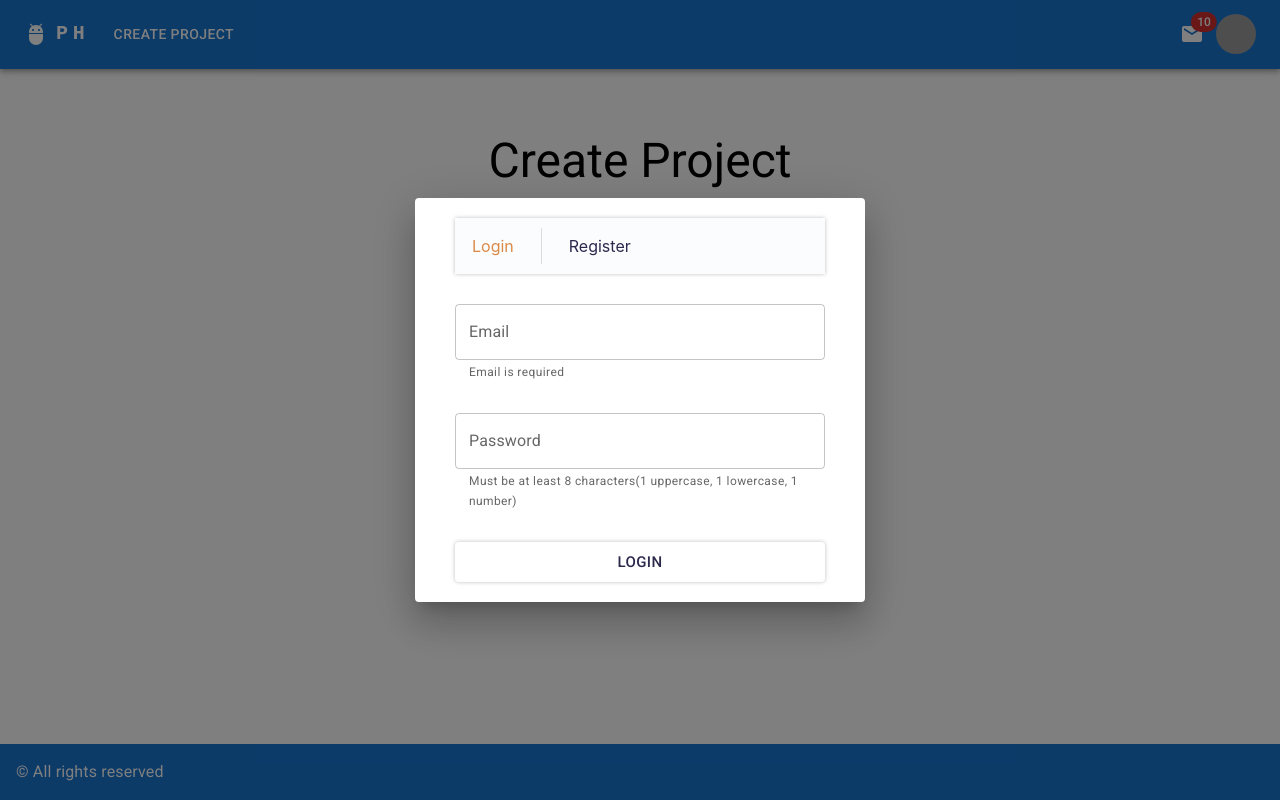
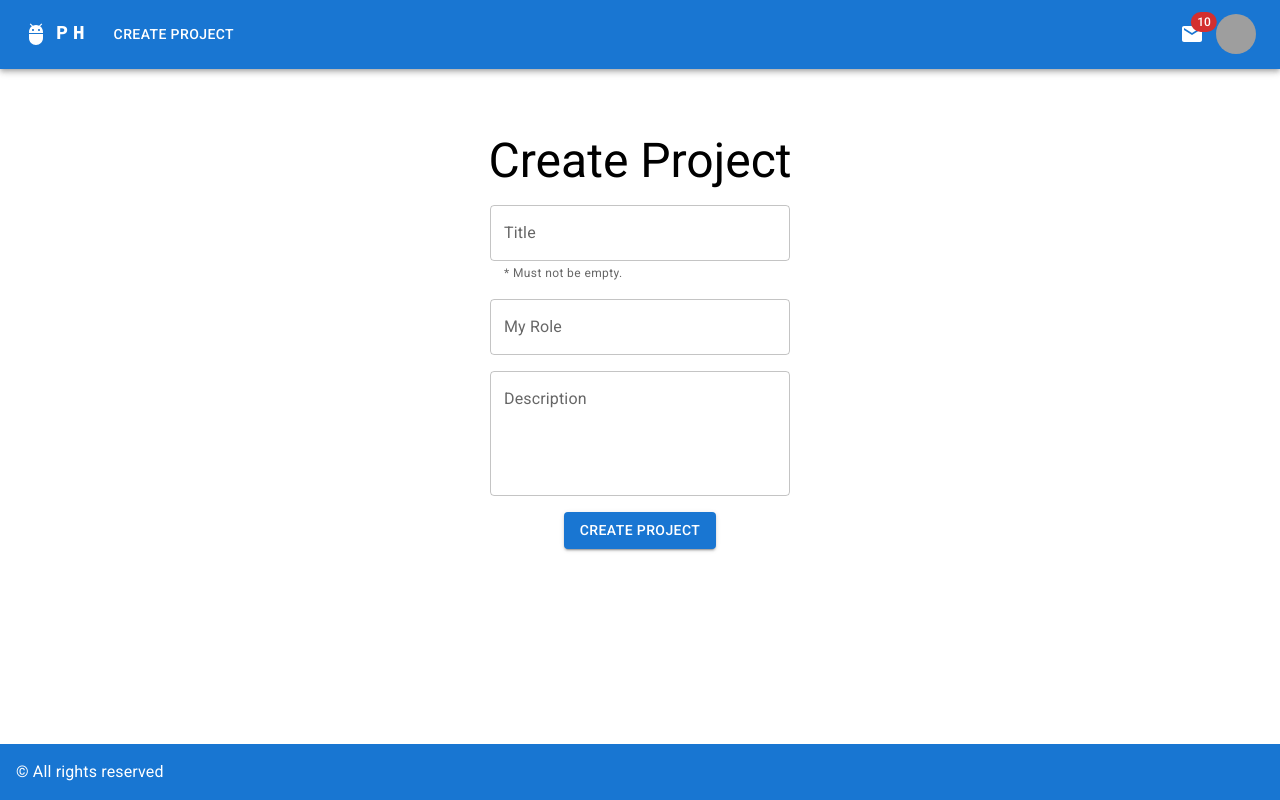
Before and after one commit to ProjectHub-edu/Web, a React (Vite) app: page /create-project in a window 1280 px wide. Built offline with nearby package versions, Linux system fonts and the light colour scheme; grey boxes are pictures that could not be loaded.

Commit message:
helper text for create project validation

```diff
--- a/src/App.tsx
+++ b/src/App.tsx
@@ -14,7 +14,7 @@ import { User } from "./types/User";
 import CreateProject from "./pages/CreateProject";
 
 function App() {
-  const [isOpen, setIsOpen] = useState(true);
+  const [isOpen, setIsOpen] = useState(false);
   const [user, setUser] = useState< User | null>(null);
 
   const closeModal = () => {
@@ -41,6 +41,8 @@ function App() {
         <Route path='*' element={<NotFound />} />
       </Routes>
       <Footer />
+
+      {/* Login Modal */}
       {isOpen &&
         createPortal(
           <Dialog open={isOpen} onClose={closeModal}>
--- a/src/index.scss
+++ /dev/null
@@ -1,13 +0,0 @@
-// @use "./utils/variables";
-
-* {
-    margin: 0;
-    box-sizing: border-box;
-    // color: white;
-    // font-family: ;
-}
-
-
-// body {
-//     background-color: variables.$secondary;
-// }
--- a/src/pages/CreateProject.tsx
+++ b/src/pages/CreateProject.tsx
@@ -4,6 +4,15 @@ import Input from '../features/projects/components/Input'
 import { Controller, useForm, useFormContext } from 'react-hook-form';
 import { Button, Card, TextField, Typography } from '@mui/material';
 import { Box, Container, Stack } from '@mui/system';
+
+
+const errorTypes = {
+  required: 'Must not be empty.',
+  pattern: 'Must contain only letters/numbers',
+  minLength: 'Minimum length of 3 characters'
+
+}
+
 
 interface ProjectData {
   title: string;
@@ -32,17 +41,18 @@ export default function CreateProject() {
           <TextField
             {...register("title", { required: true, minLength: 3, pattern: /^[A-Za-z0-9\s]+$/i })}
             error={errors?.title ? true : false}
-            helperText={errors?.title ? errors.title.message?.toString() : ''}
+            helperText={errors.title ? errorTypes[errors.title.type as keyof typeof errorTypes] : '* Must not be empty.'}
             sx={{
               minWidth: '300px'
             }}
-            label="Title*"
+            label="Title"
           />
         </Box>
         <Box>
           <TextField
             {...register("myRole", { pattern: /^[A-Za-z0-9\s]+$/i })}
             error={errors?.myRole ? true : false}
+            helperText={errors?.myRole ? errorTypes[errors.myRole.type as keyof typeof errorTypes] : ''}
             sx={{
               minWidth: '300px'
             }}
@@ -53,8 +63,9 @@ export default function CreateProject() {
         </Box>
         <Box>
           <TextField
-            {...register("description", { pattern: /^[A-Za-z0-9\s]+$/i })}
-            error={errors?.description ? true : false}
+            {...register("description")}
+            // error={errors?.description ? true : false}
+            // helperText={errors?.description ? errorTypes[errors.description.type as keyof typeof errorTypes] : ''}
             label="Description"
             multiline
             minRows={4}
```
Also changed, not shown: 1 other file (tests, documents, lock files or other folders).
